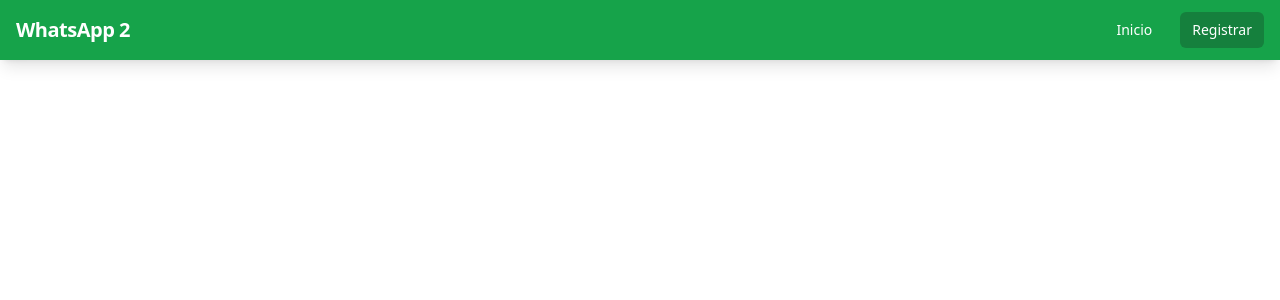
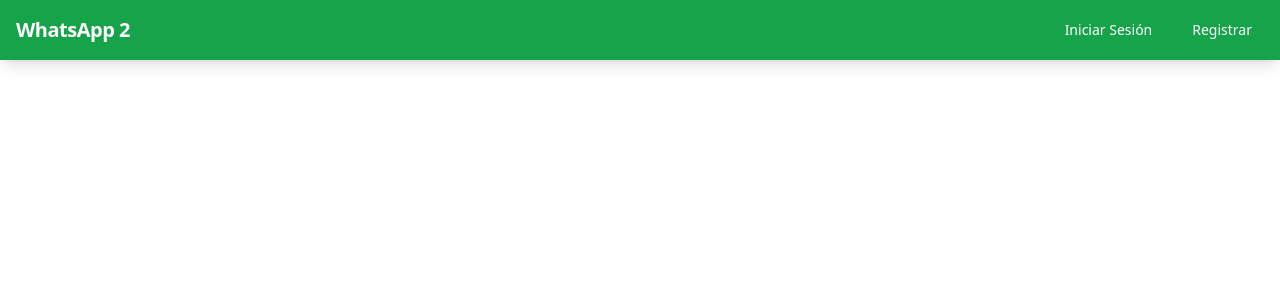
Before and after one commit to Juacole/Real-Time-Chat, a Django app: template core/templates/core/base.html in a window 1280 px wide. Shown: the top 300 px of the page. Run offline with Django 5.2, Linux system fonts and the light colour scheme; the template is opened without the code that fills it, so the values that code supplies are empty; some libraries are stand-ins or nearby versions.

Commit message:
Se cambia el ancla Inicio a Iniciar Sesión

```diff
--- a/core/templates/core/base.html
+++ b/core/templates/core/base.html
@@ -16,14 +16,16 @@
             <div class="flex justify-between items-center py-3">
                 <!-- Logo/lado izquierdo -->
                 <div class="flex items-center">
-                    <span class="font-semibold text-xl tracking-tight">WhatsApp 2</span>
+                    <a href="{% url 'base' %}" class="font-semibold text-xl tracking-tight">WhatsApp 2</a>
                 </div>
 
                 <!-- Menú/lado derecho -->
                 <div class="hidden md:flex items-center space-x-4">
-                    <a href="#"
-                        class="px-3 py-2 rounded-md text-sm font-medium hover:bg-green-700 transition duration-300">Inicio</a>
-                    <a href="#" class="px-3 py-2 rounded-md text-sm font-medium bg-green-700">Registrar</a>
+                    <a href="{% url 'login' %}"
+                        class="px-3 py-2 rounded-md text-sm font-medium hover:bg-green-700 transition duration-300">Iniciar
+                        Sesión</a>
+                    <a href="{% url 'register' %}"
+                        class="px-3 py-2 rounded-md text-sm font-medium hover:bg-green-700 transition duration-300">Registrar</a>
                 </div>
             </div>
         </div>
```
